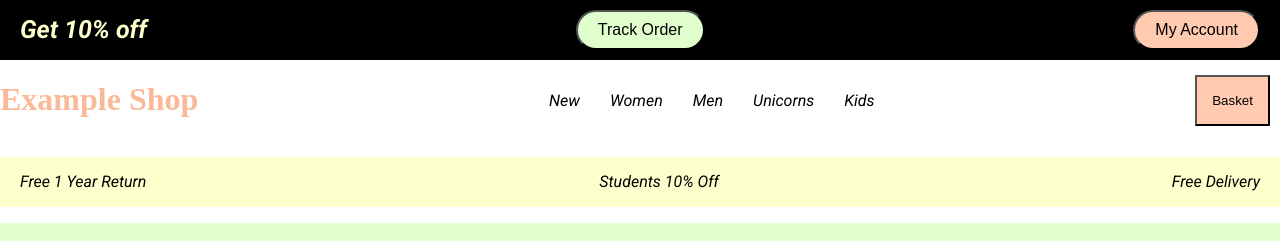
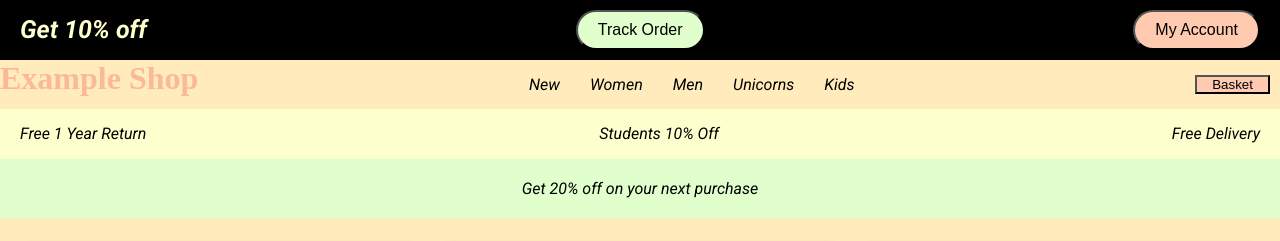
Before and after one commit to Lu-Smith/shop-angular, an Angular app in the folder example-shop/: page / in a window 1280 px wide. Shown: the top 241 px of the page. Built offline with nearby package versions, Linux system fonts and the light colour scheme; grey boxes are pictures that could not be loaded; a web font is replaced by a local one.

Commit message:
Updated css

```diff
--- a/example-shop/src/app/app.component.css
+++ b/example-shop/src/app/app.component.css
@@ -1,3 +1,13 @@
+
+.page-container {
+    background-color: #ffebbb;
+
+    margin: 0 auto;
+    padding: 0;
+    width: 100%;
+    text-align: center;
+}
+
 .navsale {
     font-size: 25px;
     line-height: 40px;
@@ -87,6 +97,6 @@ footer a:hover {
 }
 
 .products {
-    width: 100vw;
-    height: 100vh;
+    width: 100%;
+    height: 100%;
 }
--- a/example-shop/src/app/app.component.html
+++ b/example-shop/src/app/app.component.html
@@ -1,4 +1,4 @@
-<div>
+<div class="page-container">
   <div class="navsale">
     <div class="sale">Get 10% off</div>
     <button class="track-order">Track Order</button>
--- a/example-shop/src/app/gallery-lightbox/gallery-lightbox.component.css
+++ b/example-shop/src/app/gallery-lightbox/gallery-lightbox.component.css
@@ -36,6 +36,7 @@
   width: 100%;
   height: 100%;
   background-color: rgba(0, 0, 0, .85);
+  padding: 200px;
 
 }
 
@@ -116,7 +117,7 @@
 }
 
 .lightbox-img img {
-  width: 100%;
+  width: 60%;
   border-radius: .35rem;
 }
 
--- a/example-shop/src/styles.css
+++ b/example-shop/src/styles.css
@@ -3,9 +3,10 @@
 
 * {
     box-sizing: border-box;
+    padding: 0;
+    margin: 0;
 }
 body {
     font-family: 'Roboto', sans-serif;
-    padding: 0;
-    margin: 0;
+
 }
```
